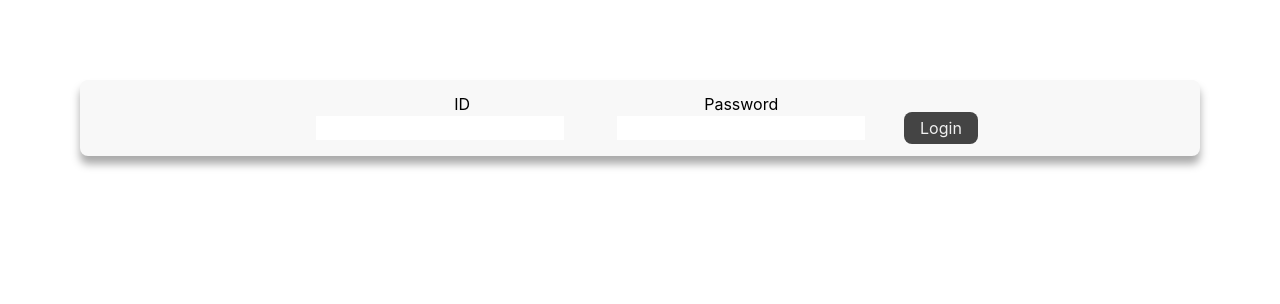
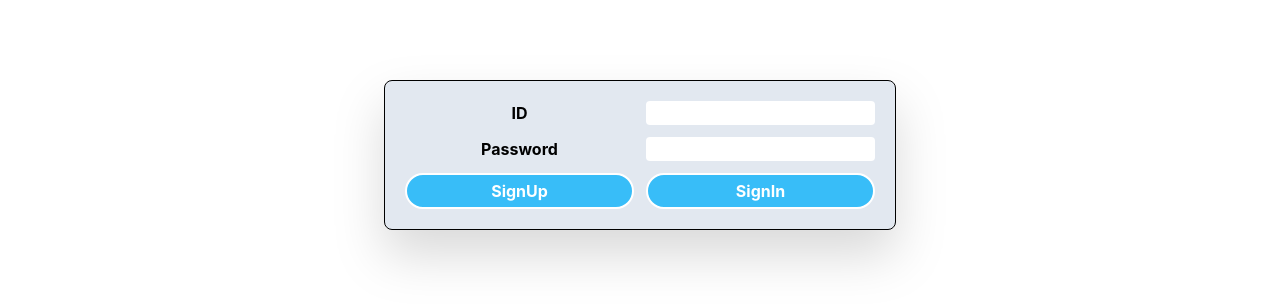
Before and after one commit to jun-eg/MicroPost, a React (Create React App) app in the folder frontend/: page / in a window 1280 px wide. Shown: the top 304 px of the page. Built offline with nearby package versions, Linux system fonts and the light colour scheme.

Commit message:
ログイン画面デザイン修正 closes #2

```diff
--- a/frontend/src/components/SignIn.tsx
+++ b/frontend/src/components/SignIn.tsx
@@ -12,7 +12,6 @@ const SignIn = () => {
 
   const onSignInClick = async () => {
     const ret = await Sign_in(userId, pass);
-    console.log("onSignIn", ret);
 
     if (ret && ret.token) {
       setUserInfo({
@@ -23,43 +22,41 @@ const SignIn = () => {
     }
   };
   return (
-    <SSignInFrame>
-      <SSignInRow>
-        <SSignInLabel>
-          <label htmlFor="id">ID</label>
-        </SSignInLabel>
-
-        <SSignInInput>
+    <div className="flex justify-center m-20">
+      <div className="w-full max-w-lg bg-slate-200 grid grid-cols-2 place-items-stretch p-5 rounded-lg drop-shadow-2xl gap-3 border border-black selection:">
+        <label htmlFor="id" className="font-bold">
+          ID
+        </label>
         <input
           id="id"
           value={userId}
           type="text"
           onChange={(evt) => setUserId(evt.target.value)}
+          className="rounded"
         />
-        </SSignInInput>
-      </SSignInRow>
 
-      <SSignInRow>
-        <SSignInLabel>
-          <label htmlFor="password">Password</label>
-        </SSignInLabel>
-
-        <SSignInInput>
+        <label htmlFor="password" className="font-bold">
+          Password
+        </label>
         <input
           id="password"
           value={pass}
           type="password"
           onChange={(evt) => setPass(evt.target.value)}
+          className="rounded"
         />
-        </SSignInInput>
-      </SSignInRow>
+        <button className="bg-sky-400 hover:bg-sky-300 p-1 font-bold rounded-full w-full text-white border-2 border-white">
+          SignUp
+        </button>
 
-      <SSignInRow>
-        <SLoginButton type="button" onClick={onSignInClick}>
-          Login
-        </SLoginButton>
-      </SSignInRow>
-    </SSignInFrame>
+        <button
+          onClick={onSignInClick}
+          className="bg-sky-400 hover:bg-sky-300 p-1 font-bold rounded-full w-full text-white border-2 border-white"
+        >
+          SignIn
+        </button>
+      </div>
+    </div>
   );
 };
 
```
Lines whose indentation alone changed are shown as unchanged.
